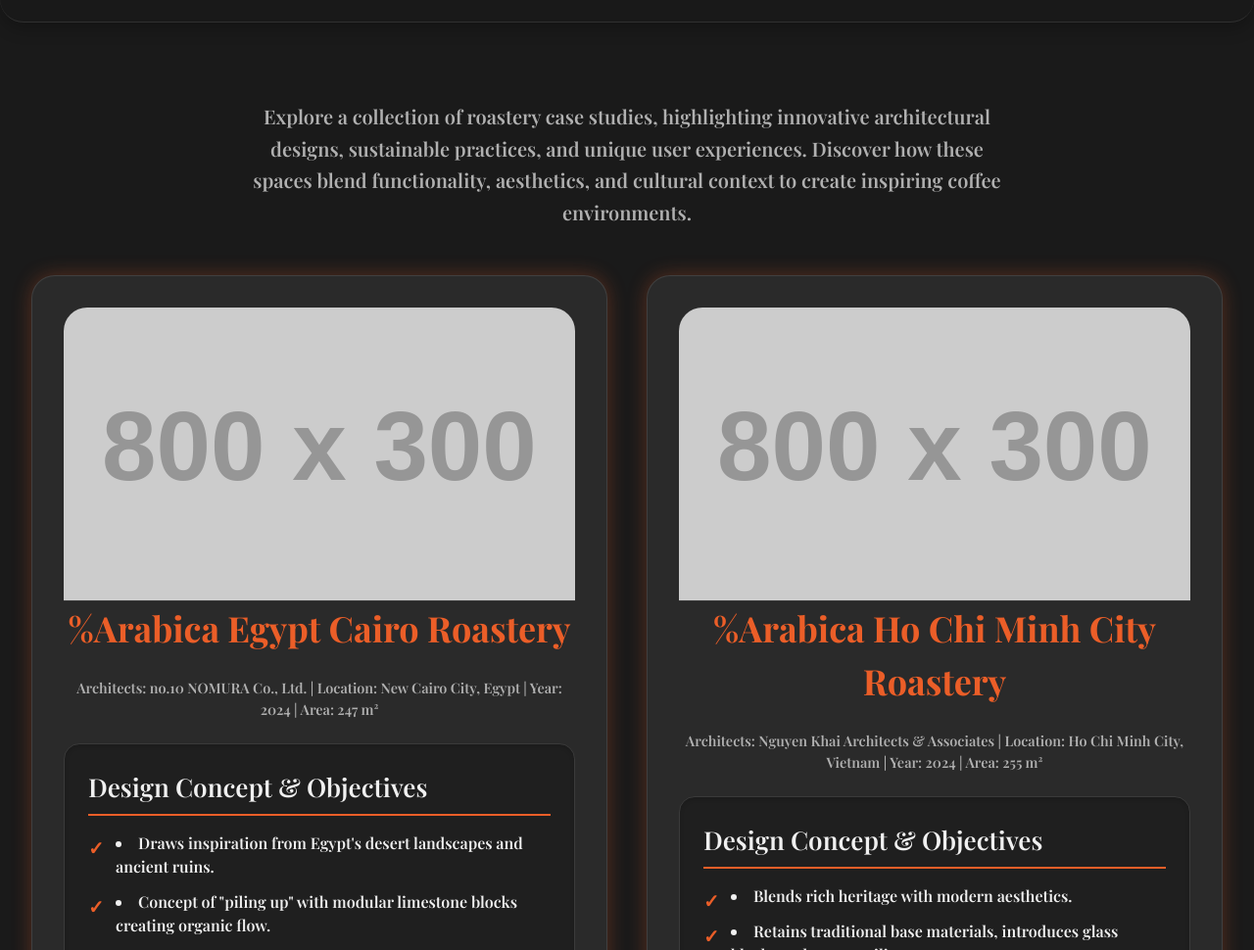
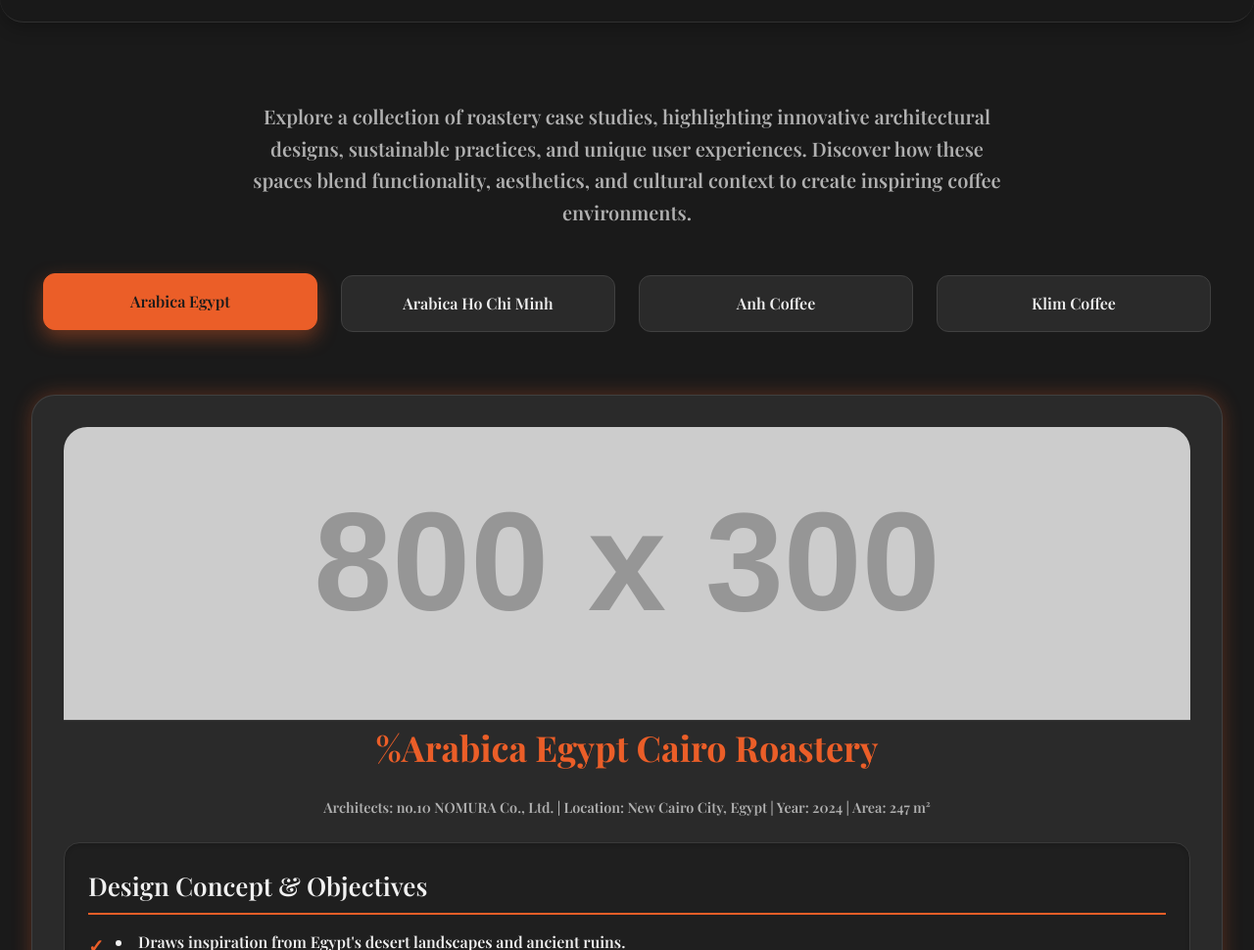
Before and after one commit to Joseph-Michael-reeves/Painting-Study, a plain HTML site: page index.html in a window 1280 px wide. Shown: the part 130-1100 px from the top of the page at 98% size. Drawn offline with nearby package versions, Linux system fonts and the light colour scheme; placeholder pictures from the web are drawn by us; a web font is replaced by a local one.

Commit message:
Update index.html

```diff
--- a/index.html
+++ b/index.html
@@ -183,8 +183,8 @@
             border-top: 1px solid rgba(255, 255, 255, 0.1);
         }
 
-        /* Responsive Grid for Cards */
-        .roastery-grid {
+        /* Responsive Grid for Cards - Removed as content will be toggled */
+        /* .roastery-grid {
             display: grid;
             grid-template-columns: 1fr;
             gap: 2.5rem;
@@ -194,7 +194,7 @@
             .roastery-grid {
                 grid-template-columns: repeat(2, 1fr);
             }
-        }
+        } */
 
         /* Text animations */
         .fade-in {
@@ -266,6 +266,80 @@
         * {
             transition: color 0.3s ease, background-color 0.3s ease, border-color 0.3s ease, transform 0.3s ease, box-shadow 0.3s ease;
         }
+
+        /* Button specific styles */
+        .tab-button-container {
+            display: flex;
+            flex-wrap: wrap;
+            justify-content: center;
+            gap: 1.5rem;
+            margin-bottom: 3rem;
+            animation: fadeIn 1s ease forwards;
+            animation-delay: 0.8s; /* Delay after initial text */
+            opacity: 0;
+        }
+
+        .tab-button {
+            background-color: #2a2a2a; /* Secondary background */
+            color: #f0f0f0; /* Primary text */
+            padding: 1rem 2rem;
+            border-radius: 0.75rem;
+            font-weight: 600;
+            cursor: pointer;
+            border: 1px solid #404040; /* Secondary border */
+            transition: all 0.3s ease;
+            position: relative;
+            overflow: hidden;
+            flex-grow: 1; /* Allow buttons to grow */
+            max-width: 280px; /* Max width for individual buttons */
+        }
+
+        .tab-button::before {
+            content: '';
+            position: absolute;
+            top: 0;
+            left: -100%;
+            width: 100%;
+            height: 100%;
+            background: linear-gradient(90deg, transparent, rgba(235, 94, 40, 0.2), transparent);
+            transition: left 0.5s ease;
+        }
+
+        .tab-button:hover::before {
+            left: 100%;
+        }
+
+        .tab-button:hover {
+            transform: translateY(-4px);
+            box-shadow: 0 8px 15px rgba(0, 0, 0, 0.3);
+            border-color: #EB5E28; /* Accent color on hover */
+            color: #EB5E28; /* Accent text color on hover */
+        }
+
+        .tab-button.active {
+            background-color: #EB5E28; /* Accent color for active button */
+            color: #1a1a1a; /* Dark text for active button */
+            border-color: #EB5E28;
+            box-shadow: 0 8px 20px rgba(235, 94, 40, 0.4);
+            transform: translateY(-2px); /* Slight lift for active */
+            pointer-events: none; /* Disable clicks on active button */
+        }
+
+        /* Content section hidden by default */
+        .roastery-content {
+            display: none;
+            animation: fadeIn 0.5s ease forwards;
+            padding-top: 1rem; /* Space between button and content */
+        }
+
+        .roastery-content.active {
+            display: block;
+        }
+
+        @keyframes fadeIn {
+            from { opacity: 0; }
+            to { opacity: 1; }
+        }
     </style>
 </head>
 <body class="antialiased">
@@ -285,9 +359,17 @@
             </p>
         </section>
 
-        <div class="roastery-grid">
-            <!-- Arabica Egypt Cairo Roastery -->
-            <section id="arabica-egypt">
+        <!-- Buttons for Roastery Selection -->
+        <div class="tab-button-container">
+            <button class="tab-button active" data-target="arabica-egypt-content">Arabica Egypt</button>
+            <button class="tab-button" data-target="arabica-hcmc-content">Arabica Ho Chi Minh</button>
+            <button class="tab-button" data-target="anh-coffee-content">Anh Coffee</button>
+            <button class="tab-button" data-target="klim-coffee-content">Klim Coffee</button>
+        </div>
+
+        <!-- Roastery Content Sections -->
+        <div id="arabica-egypt-content" class="roastery-content active">
+            <section>
                 <div class="card glow">
                     <img src="https://placehold.co/800x300/a0aec0/ffffff?text=Arabica+Egypt+Roastery" alt="Arabica Egypt Cairo Roastery" class="card-image">
                     <div class="card-content">
@@ -359,9 +441,10 @@
                     </div>
                 </div>
             </section>
+        </div>
 
-            <!-- Arabica Ho Chi Minh City Roastery -->
-            <section id="arabica-hcmc">
+        <div id="arabica-hcmc-content" class="roastery-content">
+            <section>
                 <div class="card glow">
                     <img src="https://placehold.co/800x300/cbd5e0/ffffff?text=Arabica+HCMC+Roastery" alt="Arabica Ho Chi Minh City Roastery" class="card-image">
                     <div class="card-content">
@@ -432,9 +515,10 @@
                     </div>
                 </div>
             </section>
+        </div>
 
-            <!-- Anh Coffee Roastery -->
-            <section id="anh-coffee">
+        <div id="anh-coffee-content" class="roastery-content">
+            <section>
                 <div class="card glow">
                     <img src="https://placehold.co/800x300/a0aec0/ffffff?text=Anh+Coffee+Roastery" alt="Anh Coffee Roastery" class="card-image">
                     <div class="card-content">
@@ -503,9 +587,10 @@
                     </div>
                 </div>
             </section>
+        </div>
 
-            <!-- Klim Coffee Roasting Co. -->
-            <section id="klim-coffee">
+        <div id="klim-coffee-content" class="roastery-content">
+            <section>
                 <div class="card glow">
                     <img src="https://placehold.co/800x300/cbd5e0/ffffff?text=Klim+Coffee+Roasting+Co." alt="Klim Coffee Roasting Co." class="card-image">
                     <div class="card-content">
@@ -586,6 +671,7 @@
                 </div>
             </section>
         </div>
+
     </main>
 
     <!-- Footer Section -->
@@ -593,5 +679,42 @@
         <p>&copy; 2024 Roastery Case Studies. All rights reserved.</p>
     </footer>
 
+    <script>
+        document.addEventListener('DOMContentLoaded', () => {
+            const buttons = document.querySelectorAll('.tab-button');
+            const contents = document.querySelectorAll('.roastery-content');
+
+            // Function to show a specific tab content
+            function showContent(targetId) {
+                contents.forEach(content => {
+                    if (content.id === targetId) {
+                        content.classList.add('active');
+                    } else {
+                        content.classList.remove('active');
+                    }
+                });
+            }
+
+            // Function to set active button state
+            function setActiveButton(clickedButton) {
+                buttons.forEach(button => {
+                    button.classList.remove('active');
+                });
+                clickedButton.classList.add('active');
+            }
+
+            // Add click listeners to buttons
+            buttons.forEach(button => {
+                button.addEventListener('click', () => {
+                    const targetId = button.dataset.target;
+                    showContent(targetId);
+                    setActiveButton(button);
+                });
+            });
+
+            // Initially show the first content (Arabica Egypt)
+            // The active classes are already set in HTML for the first elements
+        });
+    </script>
 </body>
 </html>
```
